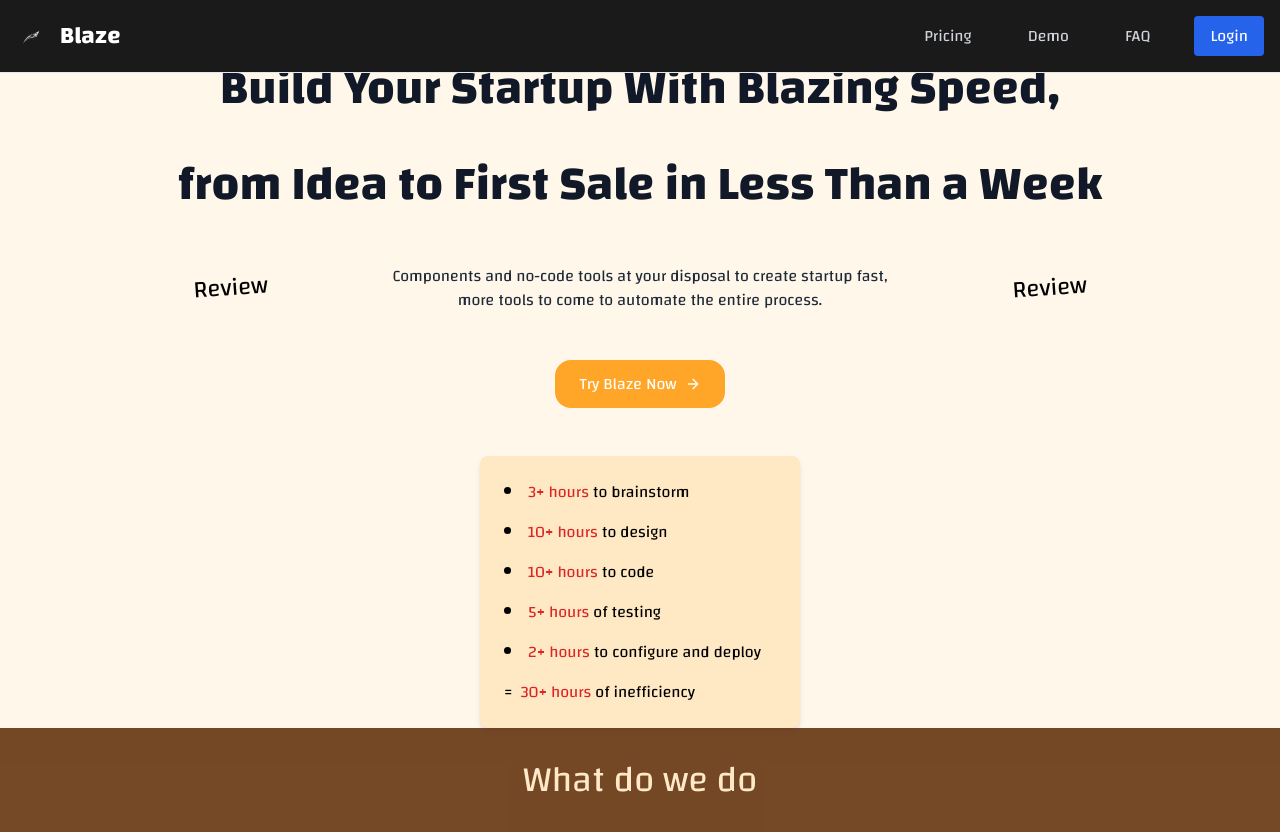
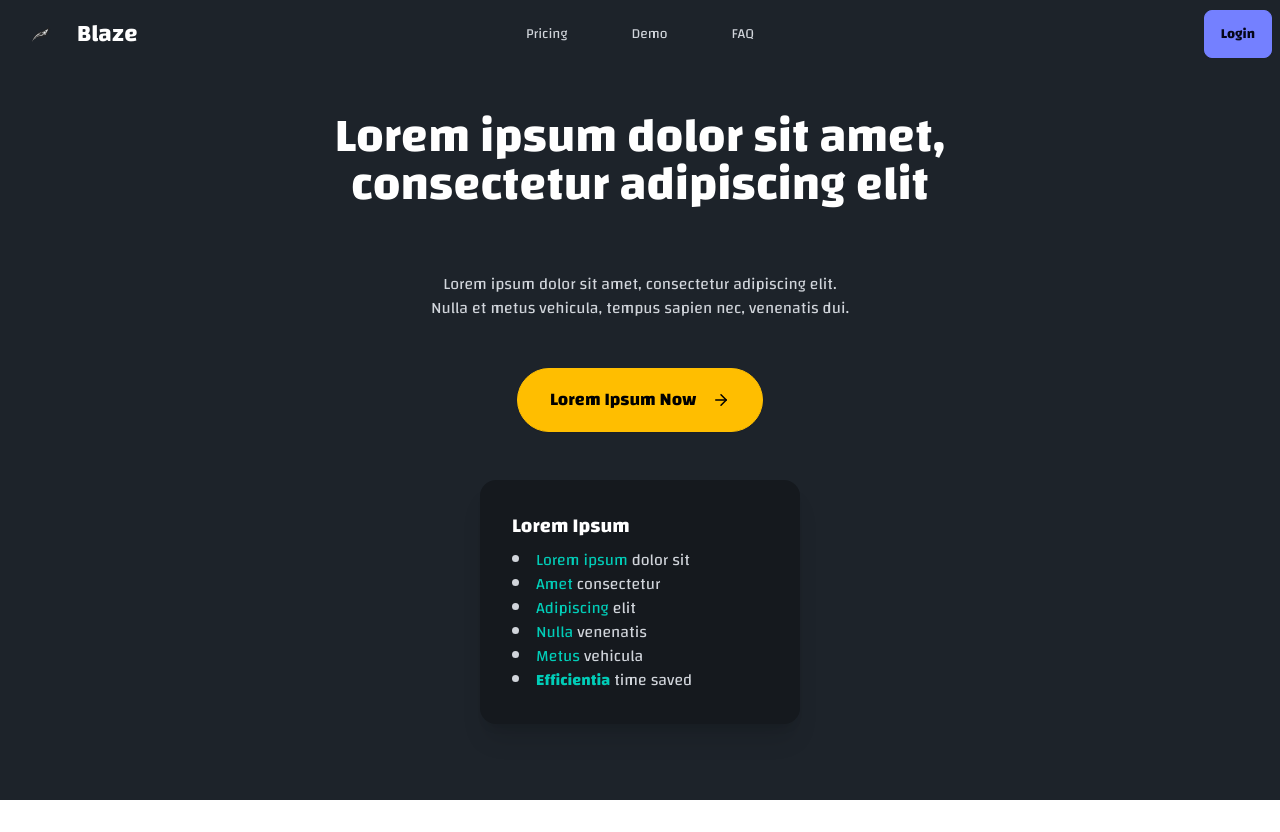
Before and after one commit to Failure-Tech/Blaze, a React (Vite) app in the folder newsletter/: page /home in a window 1280 px wide. After the commit the page ends 800 px from the top, so only its background shows below. Built offline with nearby package versions, Linux system fonts and the light colour scheme; no server answers.

Commit message:
template stuff

```diff
--- a/newsletter/src/App.tsx
+++ b/newsletter/src/App.tsx
@@ -1,6 +1,6 @@
 import { BrowserRouter as Router, Route, Routes } from 'react-router-dom';
 import Newsletter from './components/newsletter';
-import Test from "./components/test";
+import Test from "./components/mainpage.tsx";
 import Blaze from './components/Landing/blaze';
 import Login from './components/Auth/login';
 import SignUp from "./components/Auth/signup";
@@ -15,7 +15,7 @@
         <Routes>
           <Route path="/" element={<Newsletter />} />
           <Route
-            path="/test"
+            path="/mainpage"
             element={
               <PrivateRoute>
                 <Test />
--- a/newsletter/src/components/Landing/Components/hero.tsx
+++ b/newsletter/src/components/Landing/Components/hero.tsx
@@ -1,4 +1,4 @@
-import React from "react";
+import React, { useEffect, useState } from "react";
 import { useNavigate } from "react-router-dom";
 import blazeLogo from '../../../assets/blaze.png'; // Your logo
 import { FiArrowRight } from 'react-icons/fi'; // Importing the arrow icon
@@ -6,78 +6,123 @@
 
 const Hero: React.FC = () => {
     const navigate = useNavigate();
+    const [showNavbar, setShowNavbar] = useState(true);
+    const [lastScrollY, setLastScrollY] = useState(0);
 
     const handleLoginClick = () => {
         navigate('/login');
-    }
+    };
+
+    // Scroll event handler
+    const handleScroll = () => {
+        if (typeof window !== 'undefined') {
+            if (window.scrollY > lastScrollY) {
+                setShowNavbar(false); // Scrolling down
+            } else {
+                setShowNavbar(true); // Scrolling up
+            }
+            setLastScrollY(window.scrollY); // Update last scroll position
+        }
+    };
+
+    useEffect(() => {
+        window.addEventListener('scroll', handleScroll);
+        return () => {
+            window.removeEventListener('scroll', handleScroll);
+        };
+    }, [lastScrollY]);
+
     return (
-        <div style={{
-            background: '#FFF7EA',
-            minHeight: '100vh',
-            width: '100vw',  // Ensure full viewport width
-            overflow: 'hidden',  // Prevent any accidental overflow
-            padding: '0',  // Remove any default padding
-            margin: '0'  // Remove any default margin
-        }}>
-            <nav className="bg-[#1a1a1a] border-b border-gray-200 fixed top-0 left-0 right-0 z-50">
-                <div className="max-w-screen-xl flex flex-wrap items-center justify-between mx-auto p-4">
-                    <a href="/" className="flex items-center space-x-3 rtl:space-x-reverse">
+        <div data-theme="dark" className="bg-base-900 text-white min-h-screen">
+            {/* Navbar */}
+            <div className={`navbar bg-base-900 border-b-0 fixed top-0 left-0 right-0 z-50 transition-transform duration-300 ${showNavbar ? 'translate-y-0' : '-translate-y-full'}`}>
+                <div className="navbar-start">
+                    <div className="dropdown">
+                        <div tabIndex={0} role="button" className="btn btn-ghost lg:hidden">
+                            <svg
+                                xmlns="http://www.w3.org/2000/svg"
+                                className="h-5 w-5"
+                                fill="none"
+                                viewBox="0 0 24 24"
+                                stroke="currentColor">
+                                <path
+                                    strokeLinecap="round"
+                                    strokeLinejoin="round"
+                                    strokeWidth="2"
+                                    d="M4 6h16M4 12h8m-8 6h16" />
+                            </svg>
+                        </div>
+                        <ul
+                            tabIndex={0}
+                            className="menu menu-sm dropdown-content bg-base-100 text-base-content rounded-box z-[1] mt-3 w-52 p-2 shadow">
+                            <li><a href="#pricing">Pricing</a></li>
+                            <li>
+                                <a href="#demo">Demo</a>
+                                <ul className="p-2">
+                                    <li><a href="#faq">FAQ</a></li>
+                                    <li><a href="/test">Test</a></li>
+                                </ul>
+                            </li>
+                            <li className="btn btn-active btn-primary"><a href="/login">Login</a></li>
+                        </ul>
+                    </div>
+                    <a href="/" className="flex items-center space-x-3 rtl:space-x-reverse btn btn-ghost text-xl">
                         <img src={blazeLogo} className="h-8" alt="Blaze Logo" />
-                        <span className="self-center text-2xl font-semibold whitespace-nowrap text-white font-changa">Blaze</span>
+                        <span className="self-center font-changa text-2xl font-semibold">Blaze</span>
                     </a>
-                    <div className="hidden md:flex md:space-x-8">
-                        <a href="#pricing" className="py-2 px-3 text-gray-300 rounded hover:bg-gray-700 md:hover:bg-transparent dark:text-white md:dark:hover:text-blue-500 dark:hover:bg-gray-700 dark:hover:text-white md:dark:hover:bg-transparent">Pricing</a>
-                        <a href="#demo" className="py-2 px-3 text-gray-300 rounded hover:bg-gray-700 md:hover:bg-transparent dark:text-white md:dark:hover:text-blue-500 dark:hover:bg-gray-700 dark:hover:text-white md:dark:hover:bg-transparent">Demo</a>
-                        <a href="#faq" className="py-2 px-3 text-gray-300 rounded hover:bg-gray-700 md:hover:bg-transparent dark:text-white md:dark:hover:text-blue-500 dark:hover:bg-gray-700 dark:hover:text-white md:dark:hover:bg-transparent">FAQ</a>
-                        <button onClick={handleLoginClick} className="bg-blue-600 text-white rounded px-4 py-2 hover:bg-blue-700 transition-colors">Login</button>
-                    </div>
                 </div>
-            </nav>
 
-            <div className="flex flex-col items-center justify-start min-h-screen pt-16">
-                <h1 className="text-center text-3xl md:text-4xl lg:text-5xl font-bold text-gray-900 font-changa">
-                    Build Your Startup With Blazing Speed, <br /> <br /> from Idea to First Sale in Less Than a Week
-                </h1>
-                <br />
-                <div className="flex items-center justify-between w-full max-w-screen-lg mt-8 px-4">
-                    <button className="bg-transparent text-[#000] font-changa text-[24px] font-normal leading-normal rotate-[-4deg] flex-shrink-0" style={{ width: '173.496px', height: '37.698px' }}>
-                        Review
-                    </button>
-                    <h3 className="text-center mx-4">
-                        Components and no-code tools at your disposal to create startup fast, <br /> more tools to come to automate the entire process.
-                    </h3>
-                    <button className="bg-transparent text-[#000] font-changa text-[24px] font-normal leading-normal rotate-[-4deg] flex-shrink-0" style={{ width: '173.496px', height: '37.698px' }}>
-                        Review
+                <div className="navbar-center hidden lg:flex">
+                    <ul className="menu menu-horizontal px-1 space-x-8">
+                        <li><a href="#pricing" className="text-gray-300 hover:bg-gray-700">Pricing</a></li>
+                        <li><a href="#demo" className="text-gray-300 hover:bg-gray-700">Demo</a></li>
+                        <li><a href="#faq" className="text-gray-300 hover:bg-gray-700">FAQ</a></li>
+                    </ul>
+                </div>
+
+                <div className="navbar-end">
+                    <button
+                        onClick={handleLoginClick}
+                        className="btn btn-primary">
+                        Login
                     </button>
                 </div>
+            </div>
 
+            {/* Hero Section */}
+            <div className="flex flex-col items-center justify-start min-h-screen pt-28">
+                {/* Dark Themed Heading */}
+                <h1 className="text-center text-3xl md:text-4xl lg:text-5xl font-bold mb-8">
+                    Lorem ipsum dolor sit amet, <br /> consectetur adipiscing elit
+                </h1>
+
+                {/* Description */}
+                <div className="flex items-center justify-center w-full max-w-screen-lg mt-8 px-4">
+                    <h3 className="text-center text-gray-300">
+                        Lorem ipsum dolor sit amet, consectetur adipiscing elit. <br /> Nulla et metus vehicula, tempus sapien nec, venenatis dui.
+                    </h3>
+                </div>
+
+                {/* Call to Action Button */}
                 <div className="mt-12">
-                    <button
-                        className="flex items-center justify-center text-white rounded-2xl px-6 py-3 hover:bg-orange-600 transition-colors"
-                        style={{ backgroundColor: '#FFA629' }}
-                    >
-                        Try Blaze Now
+                    <button className="btn btn-warning btn-lg flex items-center justify-center px-8 py-4 rounded-full">
+                        Lorem Ipsum Now
                         <FiArrowRight className="ml-2" />
                     </button>
                 </div>
 
-                <div className="mt-12 w-full max-w-xs bg-[#FFE9C4] p-6 rounded-lg shadow-md">
-                    <ul className="list-disc list-inside space-y-4">
-                        <li className="text-black"><span className="text-red-600">3+ hours</span> to brainstorm</li>
-                        <li className="text-black"><span className="text-red-600">10+ hours</span> to design</li>
-                        <li className="text-black"><span className="text-red-600">10+ hours</span> to code</li>
-                        <li className="text-black"><span className="text-red-600">5+ hours</span> of testing</li>
-                        <li className="text-black"><span className="text-red-600">2+ hours</span> to configure and deploy</li>
-                        <li className="text-black custom-equal-sign"><span className="text-red-600">30+ hours</span> of inefficiency</li>
-                    </ul>
-                </div>
-
-                {/* New section for 'What do we do' */}
-                <div className="w-full bg-[rgba(90,38,0,0.84)] py-8" style={{ width: '100vw' }}> {/* Set width to 100vw */}
-                    <div className="text-center">
-                        <h1 className="text-[#FFE9C8] font-changa text-4xl">
-                            What do we do
-                        </h1>
+                {/* Card (List of hours saved) */}
+                <div className="mt-12 card w-full max-w-xs bg-base-300 shadow-xl">
+                    <div className="card-body">
+                        <h2 className="card-title text-white">Lorem Ipsum</h2>
+                        <ul className="list-disc list-inside text-gray-300">
+                            <li><span className="text-accent">Lorem ipsum</span> dolor sit</li>
+                            <li><span className="text-accent">Amet</span> consectetur</li>
+                            <li><span className="text-accent">Adipiscing</span> elit</li>
+                            <li><span className="text-accent">Nulla</span> venenatis</li>
+                            <li><span className="text-accent">Metus</span> vehicula</li>
+                            <li><span className="text-accent"><strong>Efficientia</strong></span> time saved</li>
+                        </ul>
                     </div>
                 </div>
             </div>
--- a/newsletter/tailwind.config.js
+++ b/newsletter/tailwind.config.js
@@ -10,4 +10,7 @@
   plugins: [
     require('daisyui')
   ],
+  daisyui: {
+    themes: ["light", "dark", "retro", "dim"]
+  }
 }
```
Also changed, not shown: newsletter/src/components/Auth/login.tsx (+14 -14 lines), newsletter/src/components/Auth/signup.tsx (+12 -12 lines), newsletter/src/components/mainpage.tsx (renamed from newsletter/src/components/test.tsx), 2 other files (tests, documents, lock files or other folders).
